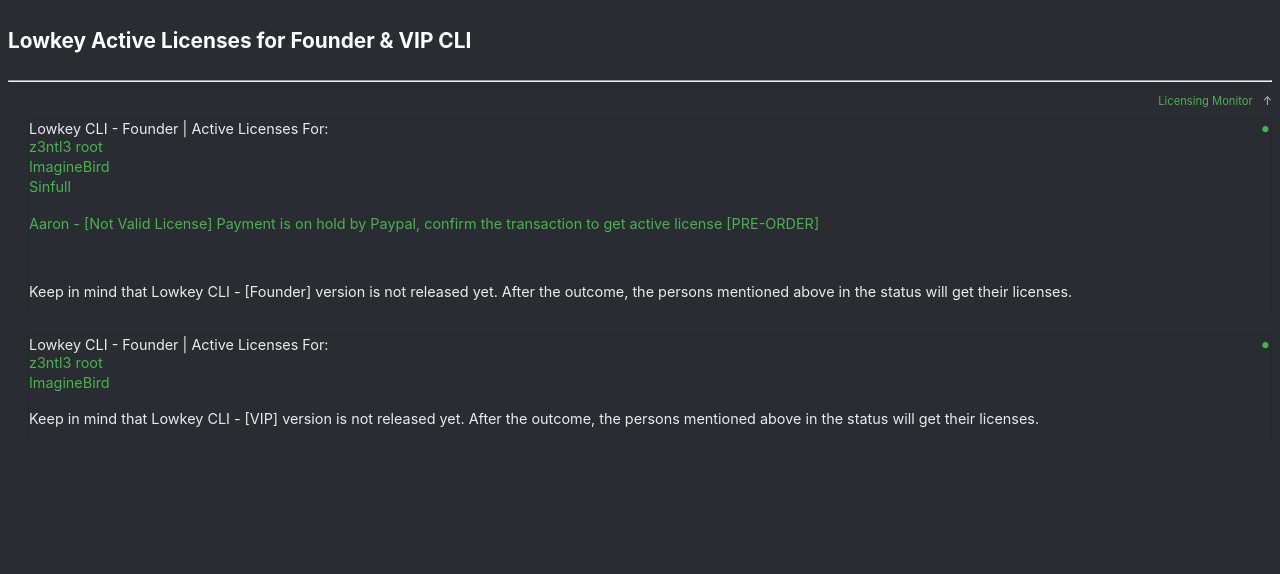
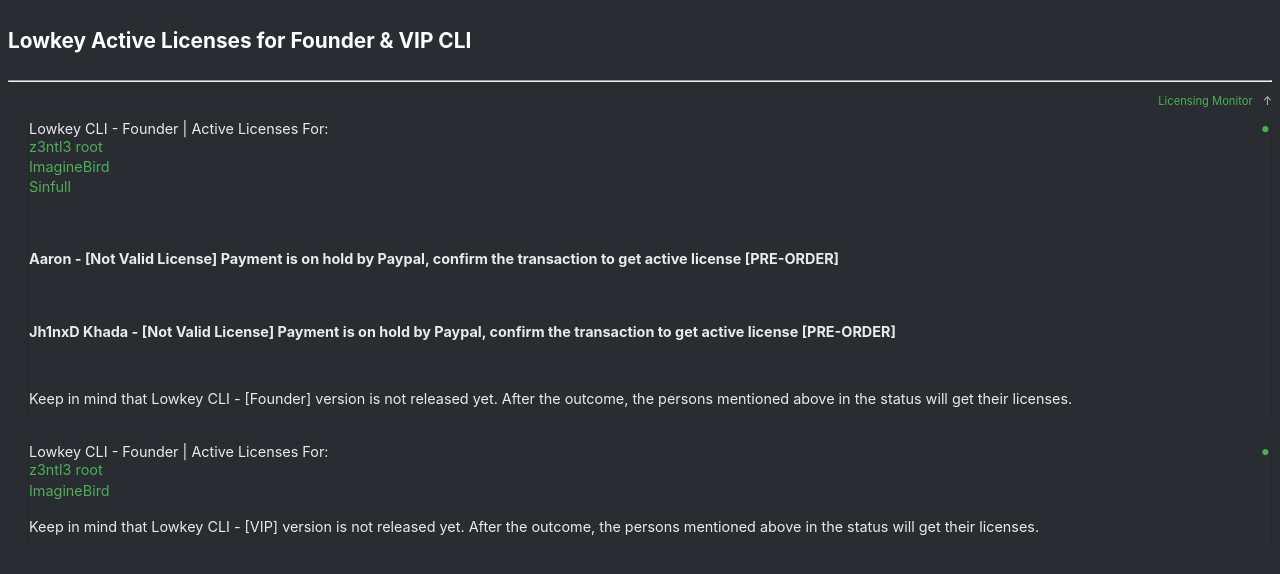
Before and after one commit to Crait12/232i4lo23, a plain HTML site: page licenses/index.html in a window 1280 px wide. Drawn offline with Linux system fonts and the light colour scheme.

Commit message:
Update index.html

```diff
--- a/licenses/index.html
+++ b/licenses/index.html
@@ -50,7 +50,8 @@
         <h4 class="up-status">z3ntl3 root</h4>
         <h4 class="up-status">ImagineBird</h4>
         <h4 class="up-status">Sinfull</h4><br>
-	<h4 class="up-status" color=red>Aaron - [Not Valid License] Payment is on hold by Paypal, confirm the transaction to get active license [PRE-ORDER]</h4><br>
+	<h4 class="down-stats" color=red>Aaron - [Not Valid License] Payment is on hold by Paypal, confirm the transaction to get active license [PRE-ORDER]</h4><br>
+	<h4 class="down-stats" color=red>Jh1nxD Khada - [Not Valid License] Payment is on hold by Paypal, confirm the transaction to get active license [PRE-ORDER]</h4><br>
         <p>Keep in mind that Lowkey CLI - [Founder] version is not released yet. After the outcome, the persons mentioned above in the status will get their licenses.</p>
 
       </div>
```
